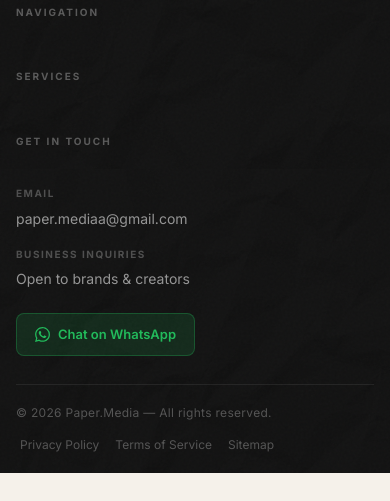
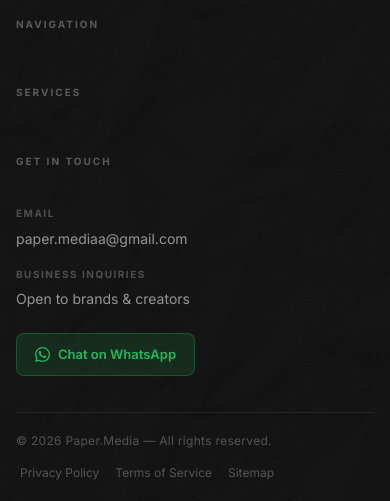
Before and after one commit to tanmaykadu08/paper.media, a website: page client/contact.html in a window 390 px wide. Shown: the part 1150-1651 px from the top of the page. Before the commit the page ends 1623 px from the top, so only its background shows below. Drawn offline with Linux system fonts and the light colour scheme; no server answers.

Commit message:
fix: resolve overlapping mobile nav and footer text, fix transparency and layout issues

```diff
--- a/client/style.css
+++ b/client/style.css
@@ -520,26 +520,26 @@ nav.scrolled {
   width: 85%;
   max-width: 400px;
   height: 100%;
-  background: #ffffff;
-  z-index: 190;
+  background: #ffffff !important;   /* Solid background to prevent overlap */
+  z-index: 2000;                     /* Very high z-index */
   padding: 80px 40px;
   display: flex;
   flex-direction: column;
   justify-content: flex-start;
   align-items: flex-start;
   gap: 15px;
-  transform: translateX(100%);
-  visibility: hidden;                /* hide from AT + prevent edge bleed */
+  transform: translateX(100%) !important; /* Ensure it stays hidden by default */
+  visibility: hidden;
   transition: transform 0.6s cubic-bezier(0.16, 1, 0.3, 1),
-              visibility 0s linear 0.6s; /* delay visibility until slide-out done */
+              visibility 0s linear 0.6s;
   box-shadow: -10px 0 30px rgba(0,0,0,0.1);
 }
 
 .mobile-nav.open {
-  transform: translateX(0);
+  transform: translateX(0) !important;
   visibility: visible;
   transition: transform 0.6s cubic-bezier(0.16, 1, 0.3, 1),
-              visibility 0s linear 0s; /* show immediately on open */
+              visibility 0s linear 0s;
 }
 
 .mobile-nav-header {
@@ -1664,9 +1664,11 @@ nav.scrolled {
 
 /* ===== FOOTER ===== */
 footer {
-  background: #0A0A0A;
+  background: #0A0A0A !important;
   position: relative;
   overflow: hidden;
+  z-index: 10;
+  width: 100%;
 }
 
 /* Subtle paper texture overlay — matches site aesthetic on dark bg */
@@ -1705,6 +1707,15 @@ footer::after {
   gap: 60px;
   padding: 72px 0 56px;
   border-bottom: 1px solid rgba(255,255,255,0.07);
+  position: relative;
+  z-index: 2;
+}
+
+.footer-col {
+  display: flex;
+  flex-direction: column;
+  gap: 20px;
+  min-width: 0; /* Prevent grid blowout */
 }
 
 /* ── Brand column ── */
@@ -1938,16 +1949,17 @@ a.footer-contact-value:hover {
 
 @media (max-width: 768px) {
   .footer-top {
-    grid-template-columns: 1fr 1fr;
-    gap: 32px 24px;
+    grid-template-columns: 1fr 1fr !important;
+    gap: 40px 24px !important;
     padding: 44px 0 36px;
   }
 
+  .footer-col {
+    grid-column: span 1;
+    text-align: left;
+  }
+
   .footer-brand {
-    grid-column: 1 / -1;
-  }
-
-  .footer-col-contact {
     grid-column: 1 / -1;
   }
 
@@ -1963,9 +1975,12 @@ a.footer-contact-value:hover {
 
 @media (max-width: 480px) {
   .footer-top {
-    grid-template-columns: 1fr;
-    gap: 28px;
-    padding: 36px 0 28px;
+    grid-template-columns: 1fr !important;
+    gap: 32px !important;
+  }
+
+  .footer-col {
+    grid-column: 1 / -1;
   }
 
   .footer-brand { grid-column: auto; }
@@ -2662,7 +2677,6 @@ nav,
 .mobile-nav,
 .nav-overlay {
   will-change: transform;
-  transform: translateZ(0);
 }
 
 .cursor,
```
